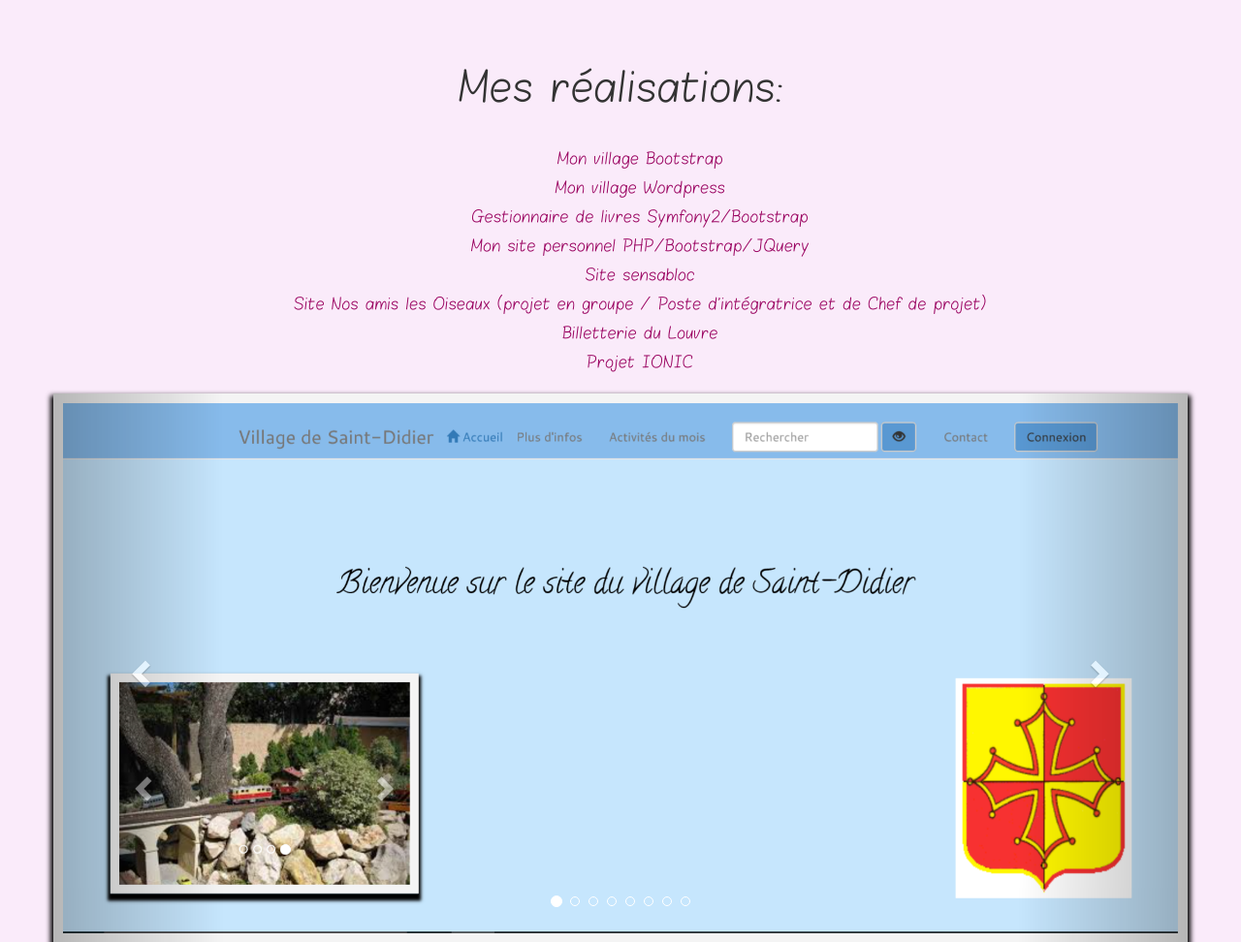
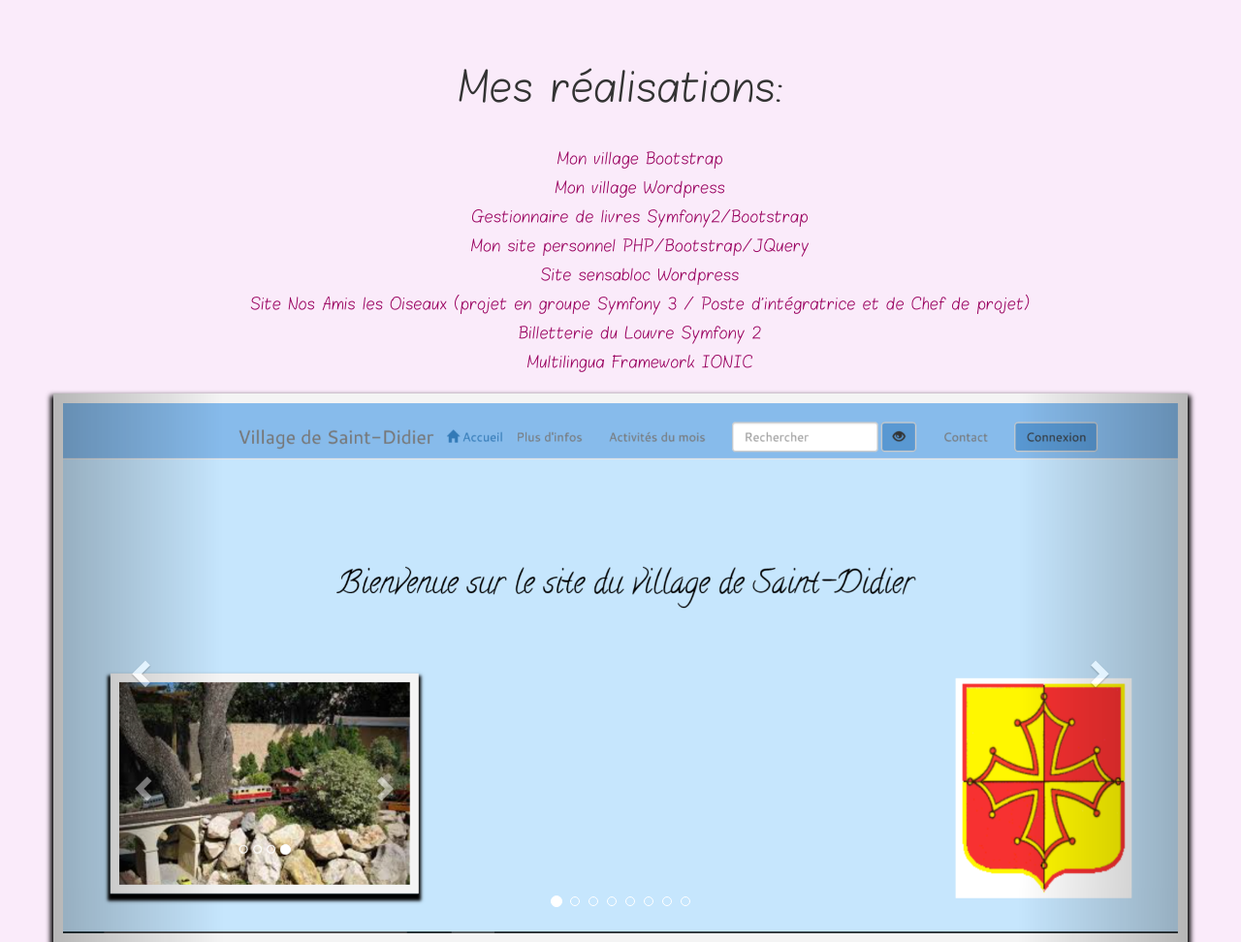
Before and after one commit to bonetaurelie/siteAurelie, a PHP site: page /portfolio.php in a window 1280 px wide. Shown: the part 54-1026 px from the top of the page at 97% size. Run offline with PHP 8.4, Linux system fonts and the light colour scheme; some libraries are stand-ins or nearby versions.

Commit message:
mise à jour portfolio

```diff
--- a/portfolio.php
+++ b/portfolio.php
@@ -38,10 +38,10 @@ include ('menu.php');
             <li class="projet"><a href="http://www.projetSaint-Didier.fr" target="_blank">Mon village Wordpress</a></li>
             <li class="projet"><a href="#" target="_blank">Gestionnaire de livres Symfony2/Bootstrap</a></li>
             <li class="projet"><a href="#" target="_blank">Mon site personnel PHP/Bootstrap/JQuery</a></li>
-            <li class="projet"><a href="http://www.sensabloc.fr" target="_blank">Site sensabloc</a></li>
-            <li class="projet"><a href="http://nalo-oc-projet6.herokuapp.com/" target="_blank">Site Nos amis les Oiseaux (projet en groupe / Poste d'intégratrice et de Chef de projet)</a></li>
-            <li class="projet"><a href="https://projet-louvre.herokuapp.com/" target="_blank">Billetterie du Louvre</a></li>
-            <li class="projet"><a href="https://github.com/bonetaurelie/projetMultilingua.git" target="_blank">Projet IONIC</a></li>
+            <li class="projet"><a href="http://www.sensabloc.fr" target="_blank">Site sensabloc Wordpress</a></li>
+            <li class="projet"><a href="http://nalo-oc-projet6.herokuapp.com/" target="_blank">Site Nos Amis les Oiseaux (projet en groupe Symfony 3 / Poste d'intégratrice et de Chef de projet)</a></li>
+            <li class="projet"><a href="https://projet-louvre.herokuapp.com/" target="_blank">Billetterie du Louvre Symfony 2</a></li>
+            <li class="projet"><a href="https://github.com/bonetaurelie/projetMultilingua.git" target="_blank">Multilingua Framework IONIC</a></li>
 
         </ul>
     </div>
@@ -56,7 +56,7 @@ include ('menu.php');
                 </div>
 
                 <div class="item">
-                    <img src="images/mon village wordpress.PNG" alt="Projet Wordpress mon village">
+                    <img src="images/accueil%20wpSaintDidier.PNG" alt="Projet Wordpress mon village">
                 </div>
 
                 <div class="item">
```
